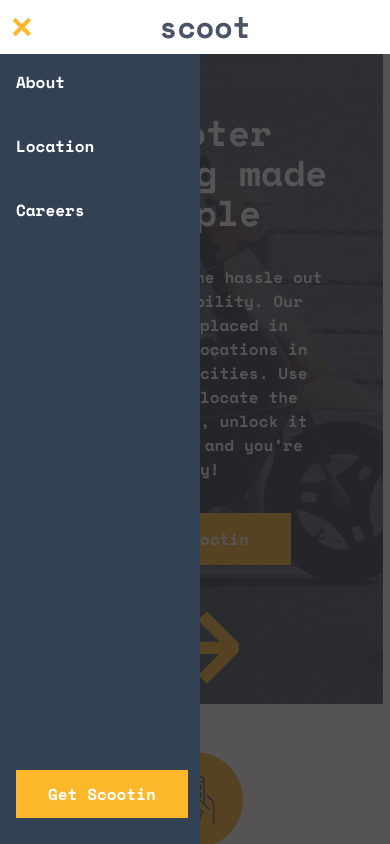
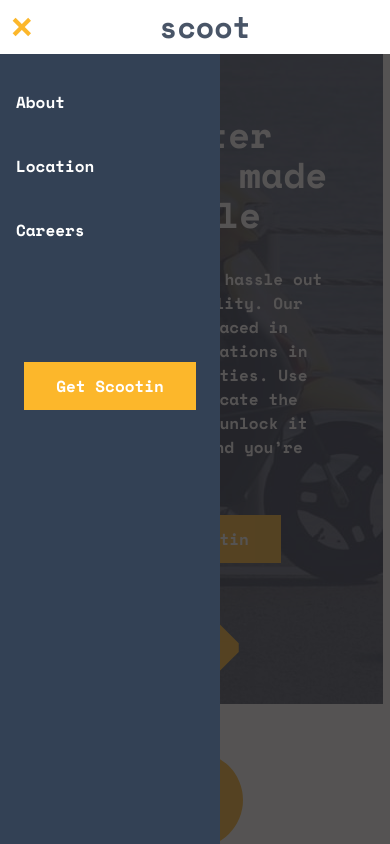
Before and after one commit to allmtz/scoot, a Next.js app: page / in a window 390 px wide. Both pictures are taken after a click on the picture 22 px from the left and 27 px from the top of the page. Shown: the top 844 px of the page. Built offline with nearby package versions, Linux system fonts and the light colour scheme.

Commit message:
more hover effects + some MobileNav style changes

```diff
--- a/components/MobileNav.tsx
+++ b/components/MobileNav.tsx
@@ -1,4 +1,5 @@
 import Link from "next/link";
+
 export const MobileNav = ({ navIsOpen }: { navIsOpen: boolean }) => {
   return (
     <>
@@ -9,27 +10,32 @@
             : "hidden"
         }
       >
-        <ul
-          role="list"
-          className="absolute flex flex-col gap-10  bg-slate-700  left-0 z-20 h-full p-4 w-[200px] text-white"
-        >
+        <div className="absolute flex flex-col bg-slate-700  left-0 z-20 h-full p-4 w-[220px] text-white">
+          <ul role="list" className="flex flex-col gap-10 mt-5">
             <li>
-            <Link href={"/about"}>About</Link>
+              <Link href={"/about"} className="hover:text-ylw">
+                About
+              </Link>
             </li>
             <li>
-            <Link href={"/location"}>Location</Link>
+              <Link href={"/location"} className="hover:text-ylw">
+                Location
+              </Link>
             </li>
             <li>
-            <Link href={"/careers"}>Careers</Link>
+              <Link href={"/careers"} className="hover:text-ylw">
+                Careers
+              </Link>
             </li>
 
-          <li className="absolute bottom-20 left-auto">
-            <button className="font-space-mono bg-ylw px-8 py-3">
+            <li className="self-center mt-20">
+              <button className="font-space-mono bg-ylw px-8 py-3 hover:text-ylw hover:bg-white">
                 Get Scootin
               </button>
             </li>
           </ul>
         </div>
+      </div>
     </>
   );
 };
--- a/pages/index.tsx
+++ b/pages/index.tsx
@@ -69,7 +69,9 @@
                   app to locate the nearest bike, unlock it with a tap, and
                   you’re away!
                 </p>
-                <Button text="Get Scootin" />
+                <button className="font-space-mono bg-ylw px-8 py-3 hover:text-ylw hover:bg-white">
+                  Get Scootin
+                </button>
               </div>
               <Image
                 src={line}
```
Lines whose indentation alone changed are shown as unchanged.
